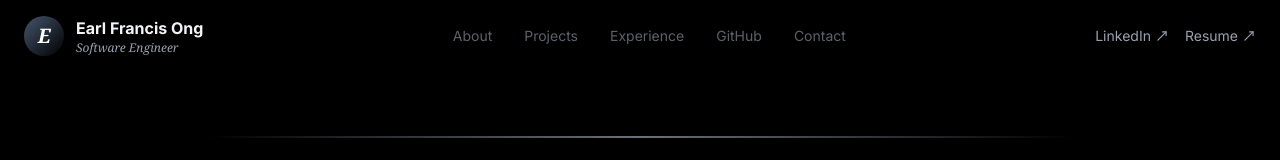
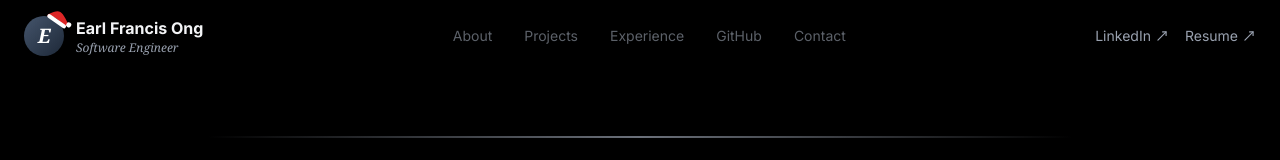
Before and after one commit to earlfranciss/Portfolio, a Next.js app: page /experience in a window 1280 px wide. Shown: the top 160 px of the page. Built offline with nearby package versions, Linux system fonts and the light colour scheme.

Commit message:
Add: Santa hat

```diff
--- a/src/components/Header.tsx
+++ b/src/components/Header.tsx
@@ -22,9 +22,45 @@ export default function Header() {
           ease: "easeOut"
         }}
         className="flex items-center gap-3">
-        <div className="w-10 h-10 bg-gradient-to-br from-slate-600 to-gray-890 rounded-full flex items-center justify-center text-white text-xl font-bold font-serif">
+        {/* <div className="w-10 h-10 bg-gradient-to-br from-slate-600 to-gray-890 rounded-full flex items-center justify-center text-white text-xl font-bold font-serif">
           <i>E</i>
+        </div> */}
+        <div className="relative w-10 h-10 bg-gradient-to-br from-slate-600 to-gray-800 rounded-full flex items-center justify-center text-white text-xl font-bold font-serif">
+          <i>E</i>
+
+          {/* Santa Hat */}
+          <svg
+            className="absolute -top-3 -right-3 w-8 h-8 rotate-35"
+            viewBox="0 0 64 64"
+            fill="none"
+          >
+            {/* Hat body */}
+            <path
+              d="M6 36c14-22 16-22 46-6l-6 10c-14-8-26-8-40 0z"
+              fill="#DC2626"
+            />
+
+            {/* White brim */}
+            <rect
+              x="6"
+              y="34"
+              width="44"
+              height="8"
+              rx="4"
+              fill="white"
+            />
+
+            {/* Pom-pom */}
+            <circle
+              cx="52"
+              cy="30"
+              r="5"
+              fill="white"
+            />
+          </svg>
         </div>
+
+
         <div>
           <h1 className="text-base font-bold text-gray-100">Earl Francis Ong</h1>
           <p className="text-xs font-serif italic text-gray-400">Software Engineer</p>
@@ -93,7 +129,7 @@ export default function Header() {
       {/* Mobile dropdown menu */}
       {menuOpen && (
         <motion.div
-        initial={{ opacity: 0}}
+          initial={{ opacity: 0 }}
           animate={{ opacity: 1 }}
           exit={{ opacity: 0 }}
           transition={{
```
Lines whose indentation alone changed are shown as unchanged.
